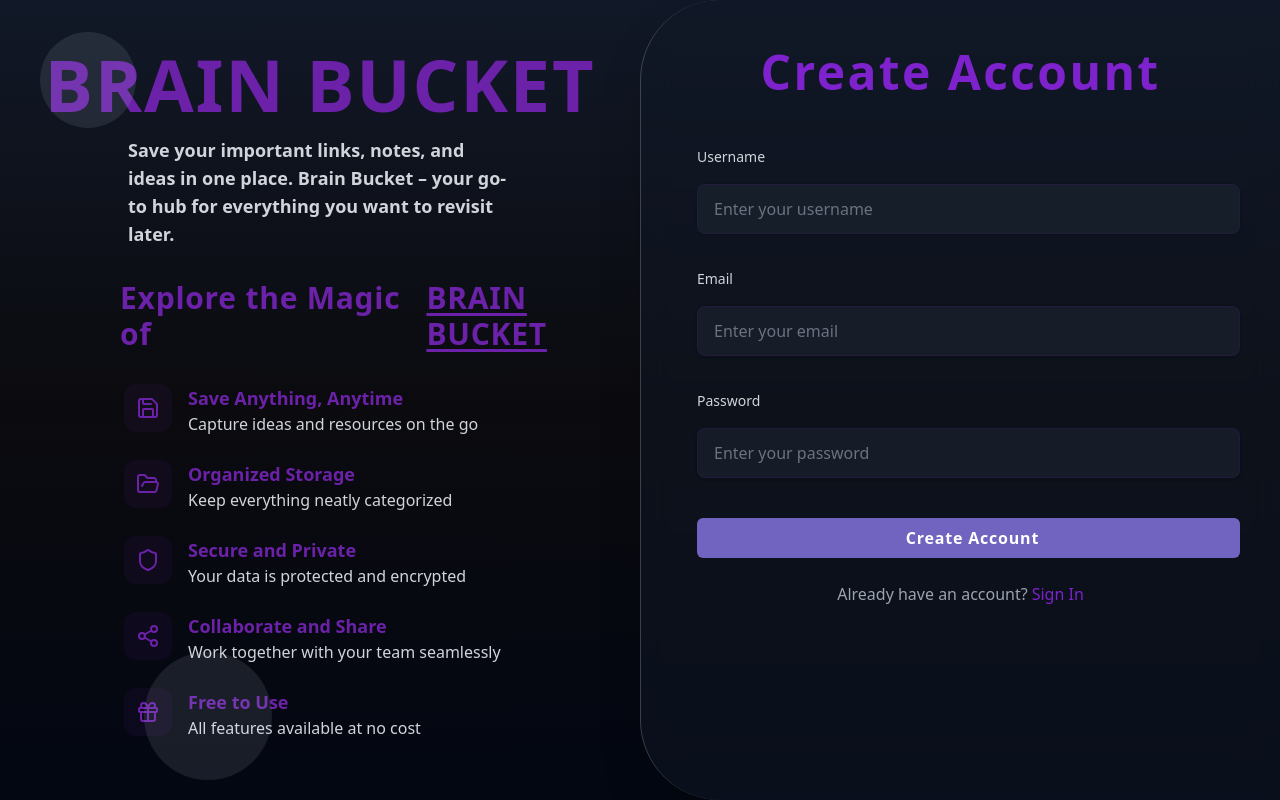
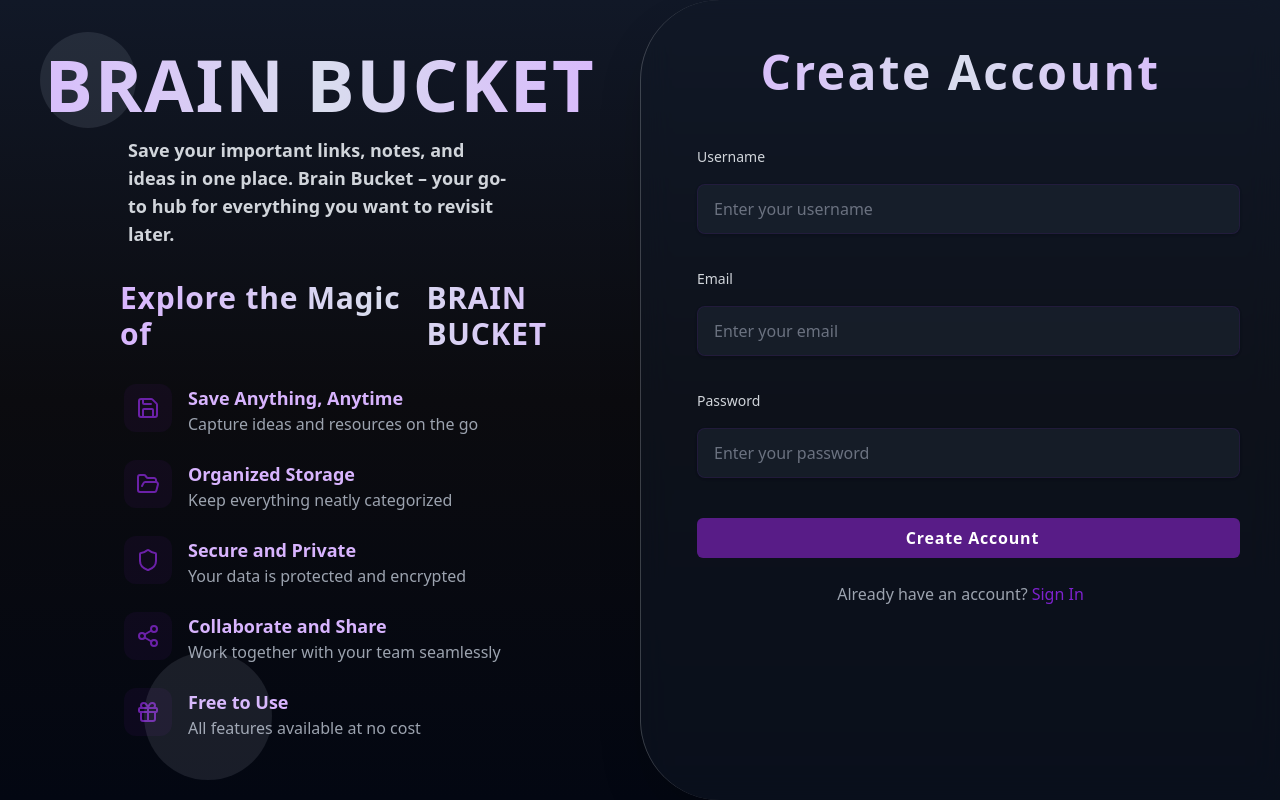
Before and after one commit to SAHILSHANGLOO35/DevOps_BrainBucket, a React (Vite) app in the folder client/: page /signup in a window 1280 px wide. Built offline with nearby package versions, Linux system fonts and the light colour scheme.

Commit message:
Multiple changes

```diff
--- a/client/src/components/Button.tsx
+++ b/client/src/components/Button.tsx
@@ -11,11 +11,11 @@ interface ButtonProps {
 }
 
 const variantClasses = {
-    primary: "bg-purple-600 text-white hover:bg-purple-500 transition-all duration-200",
-    secondary: "bg-purple-200 text-purple-600",
+    primary: "bg-purple-900 text-white hover:bg-purple-800 transition-all duration-200",
+    secondary: "bg-purple-300 text-purple-950 hover:bg-purple-400 hover:text-white transition-all duration-200",
 };
 
-const defaultStyles = "px-4 py-2 rounded-md font-normal flex items-center";
+const defaultStyles = "px-4 py-2 rounded-md font-semibold flex items-center";
 
 // destructuring props
 export function Button({
--- a/client/src/components/CreateContentModal.tsx
+++ b/client/src/components/CreateContentModal.tsx
@@ -70,7 +70,7 @@ export function CreateContentModal({ open, onClose }) {
                                     <Input
                                         placeholder={"Title"}
                                         reference={titleRef}
-                                        className="px-3 outline-purple-600 text-gray-500 font-medium"
+                                        className="px-3 outline-purple-600 text-gray-800 font-medium"
                                     />
 
                                     {/* Link Input (Controlled) */}
@@ -78,7 +78,7 @@ export function CreateContentModal({ open, onClose }) {
                                         placeholder={"Link"}
                                         value={link}
                                         onChange={(e) => setLink(e.target.value)}
-                                        className="px-3 outline-purple-600 text-gray-500 font-medium"
+                                        className="px-3 outline-purple-600 text-gray-800 font-medium"
                                     />
                                 </div>
 
--- a/client/src/components/Sidebar.tsx
+++ b/client/src/components/Sidebar.tsx
@@ -9,14 +9,11 @@ export function Sidebar() {
         <div className="h-screen bg-gradient-to-b from-gray-900 via-[#0B0B0F] to-gray-900 border-r border-white/40 w-60 fixed left-0 top-0">
             <div className="flex text-2xl items-center pl-4 mt-2 mb-4  gap-2 font-semibold pt-2">
                 <div className="cursor-pointer">
-                    <BrainIcon className="text-purple-700" />
+                    <BrainIcon className="text-purple-300" />
                 </div>
                 <div className="text-white font-bold">BrainBucket</div>
             </div>
-            <div className="pl-6 pt-4 ">
-                <SideBarItem icon={<TwitterIcon />} text="Twitter" />
-                <SideBarItem icon={<YoutubeIcon />} text="YouTube" />
-                <SideBarItem icon={<DocumentIcon />} text="Document" />
+            <div className="pl-6 pt-4">
                 <SideBarItem icon={<TwitterIcon />} text="Twitter" />
                 <SideBarItem icon={<YoutubeIcon />} text="YouTube" />
                 <SideBarItem icon={<DocumentIcon />} text="Document" />
--- a/client/src/components/SidebarItem.tsx
+++ b/client/src/components/SidebarItem.tsx
@@ -5,7 +5,7 @@ export function SideBarItem({text, icon}: {
     icon: ReactElement
 }) {
     return (
-        <div className="flex items-center hover:bg-gray-800 rounded cursor-pointer max-w-44 hover:pl-4 transition-all duration-300">
+        <div className="flex items-center hover:bg-gray-800 rounded cursor-pointer max-w-44 hover:pl-4 transition-all duration-300 mb-3 mt-1">
             <div className="p-2 text-gray-100">
                 {icon}
             </div>
--- a/client/src/pages/Dashboard.tsx
+++ b/client/src/pages/Dashboard.tsx
@@ -17,6 +17,10 @@ export function Dashboard() {
     useEffect(() => {
         refresh();
     }, [modalOpen]);
+
+    const handleDelete = () => {
+        refresh();
+    }
 
     return (
         <div>
@@ -77,16 +81,18 @@ export function Dashboard() {
 
                 <div className="flex gap-4 p-4 flex-wrap">
                     {contents.length > 0 ? (
-                        contents.map(({ title, link, type }, index) => (
+                        contents.map(({ title, link, type, _id }) => (
                             <Card
-                                key={index}
+                                key={_id}
                                 type={type}
                                 link={link}
                                 title={title}
+                                contentId={_id}
+                                onDelete={handleDelete}
                             />
                         ))
                     ) : (
-                        <p>Add your important content here</p>
+                        <p className="text-white">Add your important content here</p>
                     )}
                 </div>
             </div>
--- a/client/src/pages/Signup.tsx
+++ b/client/src/pages/Signup.tsx
@@ -33,13 +33,13 @@ export function Signup() {
                     <div className="absolute top-8 left-10 w-24 h-24 bg-purple-200 rounded-full opacity-10"></div>
                     <div className="absolute bottom-5 left-36 w-32 h-32 bg-purple-200 rounded-full opacity-10"></div>
 
-                    <div className="text-7xl font-bold text-purple-800 tracking-wide flex justify-center mt-12">
+                    <div className="text-7xl font-bold text-transparent bg-clip-text bg-gradient-to-r from-purple-300 via-purple-200 to-purple-300 tracking-wide flex justify-center mt-12">
                         BRAIN BUCKET
                     </div>
                     <div className="font-semibold text-lg flex justify-center items-center px-32 text-gray-300 mt-4">
                         Save your important links, notes, and ideas in one place. Brain Bucket – your go-to hub for everything you want to revisit later.
                     </div>
-                    <div className="flex ml-28 pl-2 mt-8 font-bold text-purple-800 tracking-wide text-3xl">
+                    <div className="flex ml-28 pl-2 mt-8 font-bold text-transparent bg-clip-text bg-gradient-to-r from-purple-300 via-purple-200 to-purple-300 tracking-wide text-3xl">
                         Explore the Magic of <span className="font-extrabold ml-2 decoration-purple-800"><u className="underline-offset-4">BRAIN BUCKET</u></span>
                     </div>
                     <div className="flex flex-col mt-8 space-y-6 ml-28 pl-3">
@@ -48,8 +48,8 @@ export function Signup() {
                                 <Save size={24} className="text-purple-800" />
                             </div>
                             <div className="flex flex-col">
-                                <span className="text-lg font-bold text-purple-800">Save Anything, Anytime</span>
-                                <span className="text-gray-300">Capture ideas and resources on the go</span>
+                                <span className="text-lg font-bold text-purple-300">Save Anything, Anytime</span>
+                                <span className="text-gray-400">Capture ideas and resources on the go</span>
                             </div>
                         </div>
 
@@ -58,8 +58,8 @@ export function Signup() {
                                 <FolderOpen size={24} className="text-purple-800" />
                             </div>
                             <div className="flex flex-col">
-                                <span className="text-lg font-bold text-purple-800">Organized Storage</span>
-                                <span className="text-gray-300">Keep everything neatly categorized</span>
+                                <span className="text-lg font-bold text-purple-300">Organized Storage</span>
+                                <span className="text-gray-400">Keep everything neatly categorized</span>
                             </div>
                         </div>
 
@@ -68,8 +68,8 @@ export function Signup() {
                                 <Shield size={24} className="text-purple-800" />
                             </div>
                             <div className="flex flex-col">
-                                <span className="text-lg font-bold text-purple-800">Secure and Private</span>
-                                <span className="text-gray-300">Your data is protected and encrypted</span>
+                                <span className="text-lg font-bold text-purple-300">Secure and Private</span>
+                                <span className="text-gray-400">Your data is protected and encrypted</span>
                             </div>
                         </div>
 
@@ -78,8 +78,8 @@ export function Signup() {
                                 <Share2 size={24} className="text-purple-800" />
                             </div>
                             <div className="flex flex-col">
-                                <span className="text-lg font-bold text-purple-800">Collaborate and Share</span>
-                                <span className="text-gray-300">Work together with your team seamlessly</span>
+                                <span className="text-lg font-bold text-purple-300">Collaborate and Share</span>
+                                <span className="text-gray-400">Work together with your team seamlessly</span>
                             </div>
                         </div>
 
@@ -88,8 +88,8 @@ export function Signup() {
                                 <Gift size={24} className="text-purple-800" />
                             </div>
                             <div className="flex flex-col">
-                                <span className="text-lg font-bold text-purple-800">Free to Use</span>
-                                <span className="text-gray-300">All features available at no cost</span>
+                                <span className="text-lg font-bold text-purple-300">Free to Use</span>
+                                <span className="text-gray-400">All features available at no cost</span>
                             </div>
                         </div>
                     </div>
@@ -101,7 +101,7 @@ export function Signup() {
                         borderBottomLeftRadius: "5rem",
                     }}
                 >
-                    <div className="text-5xl font-bold tracking-wider text-center mb-12 text-purple-700">
+                    <div className="text-5xl font-bold tracking-wider text-center mb-12 text-transparent bg-clip-text bg-gradient-to-r from-purple-300 via-purple-200 to-purple-300">
                         Create Account
                     </div>
                     <div className="space-y-6">
```
Also changed, not shown: client/src/components/Card.tsx (+37 -4 lines), client/src/pages/Signin.tsx (+7 -7 lines), 1 other file (tests, documents, lock files or other folders).
